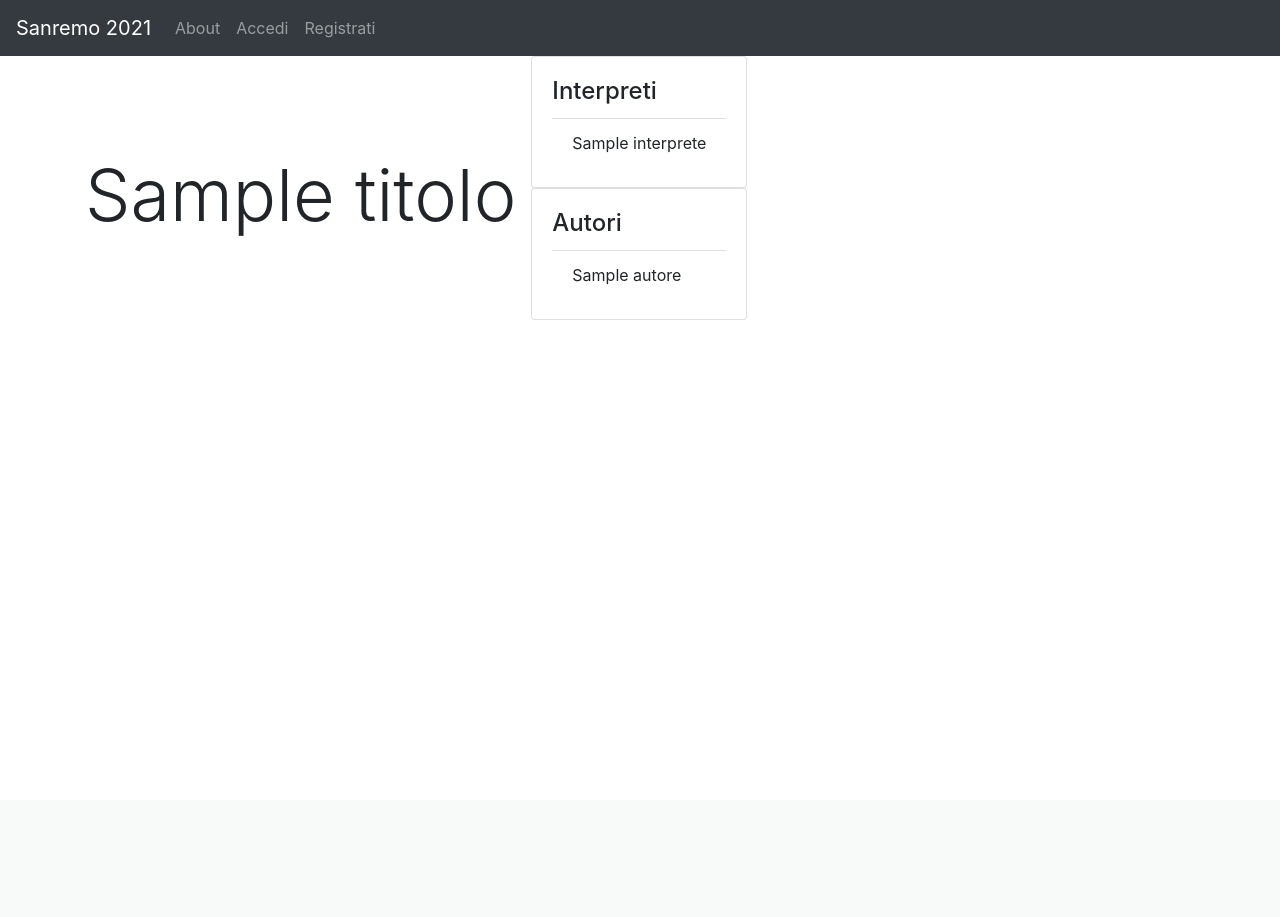
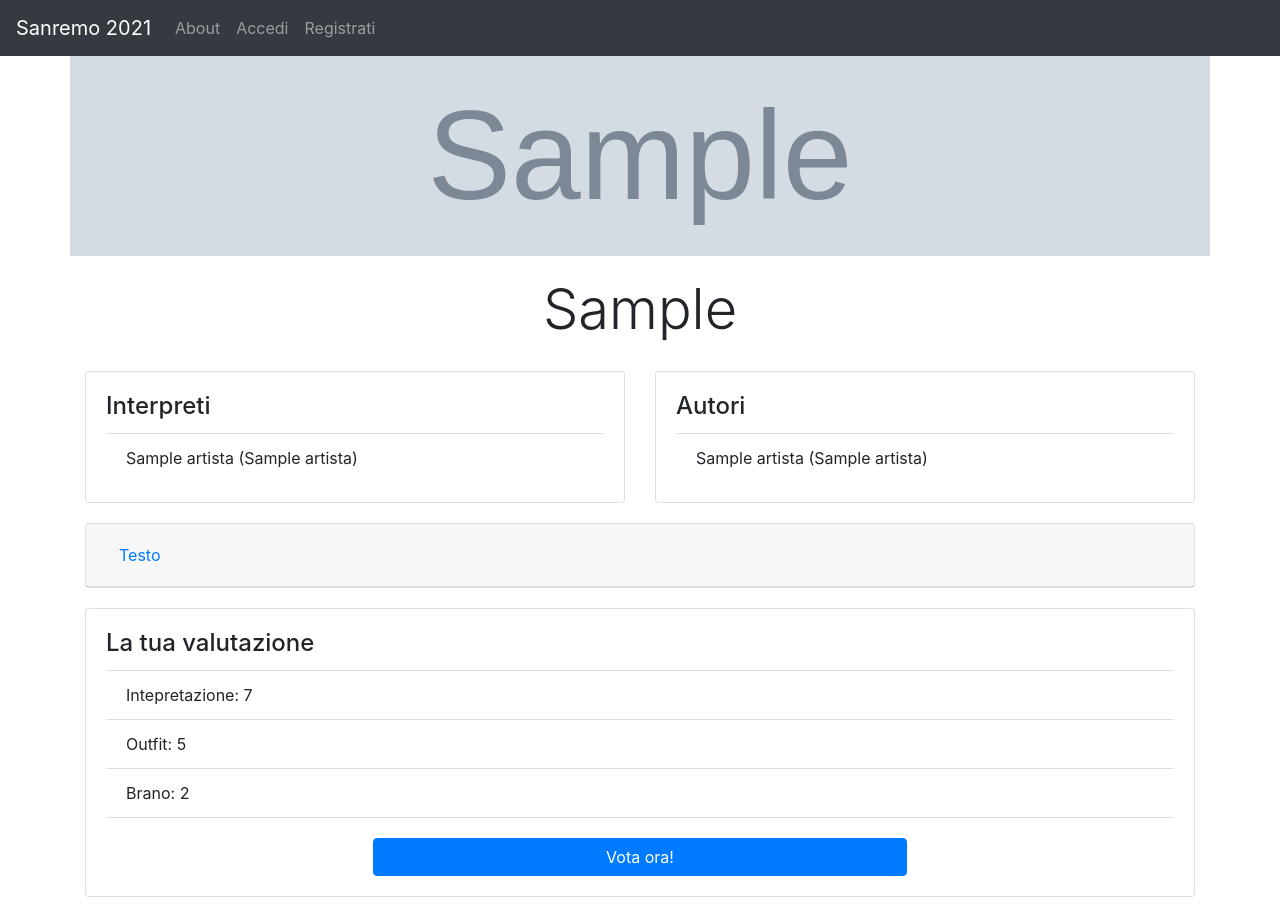
Before and after one commit to r0lf0/Votiamo_Sanremo_2021, a Django app: template sanremo/templates/sanremo/brano_detail.html in a window 1280 px wide. Before the commit the page ends 320 px from the top, so only its background shows below. Run offline with Django 3.2, Linux system fonts and the light colour scheme; tables that the repository leaves empty hold one stand-in row (values such as "Sample post"); the template is opened without the code that fills it: values that come from a table or form of the project are taken from there, most other values are stand-ins (such as "Sample title", 1, 10 or a date in 2020); grey boxes marked "Sample" are stand-in pictures; data that the repository does not hold is empty; some libraries are stand-ins or nearby versions.

Commit message:
Concluso sviluppo visualizzaione dati, scheletro di inserimento voto
Ultimata l'infrastruttura per visualizzare la lista dei contanti in gara
e il dettaglio di ogni brano. Rimane da realizzare la parte relativa
all'inserimento della valutazione (al momento mockata come placeholder)

```diff
--- a/Votiamo_Sanremo_2021/settings.py
+++ b/Votiamo_Sanremo_2021/settings.py
@@ -124,3 +124,6 @@
 # https://docs.djangoproject.com/en/3.1/howto/static-files/
 
 STATIC_URL = '/static/'
+
+MEDIA_ROOT = os.path.join(BASE_DIR, 'media')
+MEDIA_URL = '/media/'
--- a/sanremo/models.py
+++ b/sanremo/models.py
@@ -14,7 +14,7 @@
     wiki_url = models.TextField(null=True, blank=True, help_text="Inserisci l'URL di wikipedia, se esiste")
 
     def __str__(self):
-        artista = self.nome_breve
+        artista = self.nome_breve()
         if self.nome_completo is not None:
             artista += " (" + self.nome_completo + ")"
         return artista
@@ -25,13 +25,14 @@
 
 class Brano(models.Model):
     titolo = models.CharField(max_length=40)
-    testo = ArrayField(models.TextField())
+    testo = models.TextField(null=True, blank=True, help_text="Inserisci il testo del brano")
     interpreti = models.ManyToManyField(Artista,
                                         help_text="Seleziona l'interprete o gli interpreti",
                                         related_name="interpreti")
     autori = models.ManyToManyField(Artista,
                                     help_text="Seleziona l'autore o gli autori",
                                     related_name="autori")
+    foto = models.ImageField(upload_to='media')
 
     def __str__(self):
         return self.titolo
--- a/sanremo/static/sanremo/main.css
+++ /dev/null
@@ -1,39 +0,0 @@
-:root {
-  --jumbotron-padding-y: 3rem;
-}
-
-.jumbotron {
-  padding-top: var(--jumbotron-padding-y);
-  padding-bottom: var(--jumbotron-padding-y);
-  margin-bottom: 0;
-  background-color: #fff;
-}
-@media (min-width: 768px) {
-  .jumbotron {
-    padding-top: calc(var(--jumbotron-padding-y) * 2);
-    padding-bottom: calc(var(--jumbotron-padding-y) * 2);
-  }
-}
-
-.jumbotron p:last-child {
-  margin-bottom: 0;
-}
-
-.jumbotron-heading {
-  font-weight: 300;
-}
-
-.jumbotron .container {
-  max-width: 40rem;
-}
-
-footer {
-  padding-top: 3rem;
-  padding-bottom: 3rem;
-}
-
-footer p {
-  margin-bottom: .25rem;
-}
-
-.box-shadow { box-shadow: 0 .25rem .75rem rgba(0, 0, 0, .05); }
--- a/sanremo/templates/sanremo/base.html
+++ b/sanremo/templates/sanremo/base.html
@@ -10,8 +10,6 @@
     <!-- Bootstrap CSS -->
     <link rel="stylesheet" href="https://maxcdn.bootstrapcdn.com/bootstrap/4.0.0/css/bootstrap.min.css"
           integrity="sha384-Gn5384xqQ1aoWXA+058RXPxPg6fy4IWvTNh0E263XmFcJlSAwiGgFAW/dAiS6JXm" crossorigin="anonymous">
-
-    <link rel="stylesheet" type="text/css" href="{% static 'sanremo/main.css' %}">
 
     <title>Sanremo 2021</title>
 </head>
--- a/sanremo/templates/sanremo/brano_detail.html
+++ b/sanremo/templates/sanremo/brano_detail.html
@@ -1,12 +1,19 @@
 {%  extends "sanremo/base.html"  %}
 
 {% block content %}
-    <div class="jumbotron jumbotron-fluid">
+    <header class="col-12" style="height: 100vh;
+            max-height: 200px;
+            background-image: url('{{ brano.foto.url }}');
+            background-size: cover;
+            background-position: center;
+            background-repeat: no-repeat;">
+    </header>
+
+    <h1 class="col-12 text-center display-4" style="margin-top: 20px">{{ brano.titolo }}</h1>
+
     <div class="container">
-            <h1 class="display-3">{{ brano.titolo }}</h1>
-        </div>
-    </div>
-                <div>
+        <div class="row justify-content-center">
+            <div class="col-12 col-md-6" style="margin-top: 20px">
                 <div class="card">
                     <div class="card-body">
                         <h4 class="card-title">
@@ -19,6 +26,8 @@
                         </ul>
                     </div>
                 </div>
+            </div>
+            <div class="col-12 col-md-6" style="margin-top: 20px">
                 <div class="card">
                     <div class="card-body">
                         <h4 class="card-title">
@@ -32,4 +41,73 @@
                     </div>
                 </div>
             </div>
+        </div>
+    </div>
+
+    <div class="container" style="margin-top: 20px">
+        <div class="row justify-content-center">
+            <div class="col-12">
+                <div class="card">
+                    <div class="card-header">
+                        <h4 class="mb-0">
+                            <button class="btn btn-link collapsed" data-toggle="collapse" data-target="#collapseTesto">
+                                Testo
+                            </button>
+                        </h4>
+                    </div>
+                    <div id="collapseTesto" class="collapse">
+                        <div class="card-body">
+                            <pre>{{ brano.testo }}</pre>
+                        </div>
+                    </div>
+                </div>
+            </div>
+        </div>
+    </div>
+
+    <div class="container" style="margin-top: 20px; margin-bottom: 20px">
+        <div class="row justify-content-center">
+            <div class="col-12">
+                <div class="card">
+                    <div class="card-body">
+                        <h4 class="card-title">
+                            La tua valutazione
+                        </h4>
+                        <ul class="list-group list-group-flush">
+                            <li class="list-group-item">Intepretazione: 7</li>
+                            <li class="list-group-item">Outfit: 5</li>
+                            <li class="list-group-item">Brano: 2</li>
+                        </ul>
+                        <div class="text-center">
+                            <button type="button" class="btn btn-primary col-12 col-md-6" data-toggle="modal"
+                                    data-target="#exampleModalCenter" style="margin-top: 20px">
+                                Vota ora!
+                            </button>
+                        </div>
+                    </div>
+                </div>
+            </div>
+        </div>
+    </div>
+
+    <!-- Modal -->
+    <div class="modal fade" id="exampleModalCenter" tabindex="-1" role="dialog">
+        <div class="modal-dialog modal-dialog-centered" role="document">
+            <div class="modal-content">
+                <div class="modal-header">
+                    <h5 class="modal-title" id="exampleModalLongTitle">Valutazione</h5>
+                    <button type="button" class="close" data-dismiss="modal">
+                        <span>&times;</span>
+                    </button>
+                </div>
+                <div class="modal-body">
+                    ...
+                </div>
+                <div class="modal-footer">
+                    <button type="button" class="btn btn-secondary" data-dismiss="modal">Annulla</button>
+                    <button type="button" class="btn btn-primary">Salva</button>
+                </div>
+            </div>
+        </div>
+    </div>
 {% endblock %}
--- a/sanremo/templates/sanremo/brano_list.html
+++ b/sanremo/templates/sanremo/brano_list.html
@@ -1,13 +1,13 @@
 {%  extends "sanremo/base.html"  %}
 
 {% block content %}
-    <h1>Brani in gara</h1>
+    <div class="content" style="margin-top:10px;">
         {% if brano_list %}
             <div class="row">
                 {% for brano in brano_list %}
                     <div class="col-xl-4 col-lg-4 col-sm-6 mb-4">
                         <div class="card h-100">
-                        <a href="{{ brano.get_absolute_url }}"><img class="card-img-top" src="http://placehold.it/700x400" alt=""></a>
+                            <a href="{{ brano.get_absolute_url }}"><img class="card-img-top" src={{ brano.foto.url }} alt=""></a>
                             <div class="card-body">
                                 <h4 class="card-title">
                                     <a href="{{ brano.get_absolute_url }}">{{ brano.titolo }}</a>
@@ -33,4 +33,5 @@
         {% else %}
             <p>Nessun brano in gara</p>
         {% endif %}
+    </div>
 {% endblock %}
--- a/sanremo/urls.py
+++ b/sanremo/urls.py
@@ -1,8 +1,14 @@
 from django.urls import path
 from . import views
+from django.conf import settings
+from django.conf.urls.static import static
 
 urlpatterns = [
     path('', views.BranoListView.as_view(), name='sanremo-brani'),
     path('brani/<int:pk>', views.BranoDetailView.as_view(), name='sanremo-brano'),
     path('about/', views.about, name='sanremo-about'),
 ]
+
+if settings.DEBUG:
+    urlpatterns += static(settings.MEDIA_URL,
+                          document_root=settings.MEDIA_ROOT)
```
Also changed, not shown: sanremo/migrations/0001_initial.py, sanremo/migrations/0002_auto_20210104_2233.py (deleted), sanremo/migrations/0002_auto_20210228_0043.py (added), sanremo/migrations/0003_auto_20210104_2254.py (deleted), sanremo/migrations/0004_auto_20210227_0016.py (deleted), sanremo/migrations/0005_auto_20210227_0026.py (deleted), sanremo/migrations/0006_auto_20210227_1637.py (deleted). Lines whose indentation alone changed are shown as unchanged.
